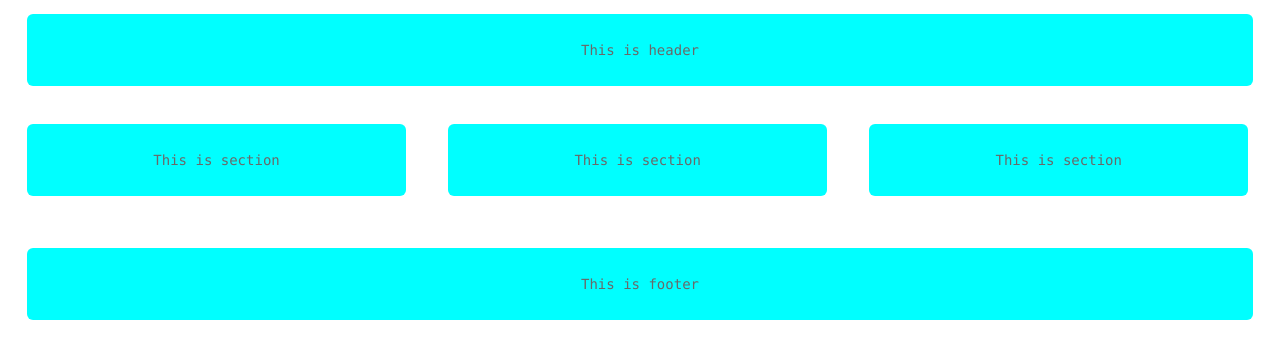
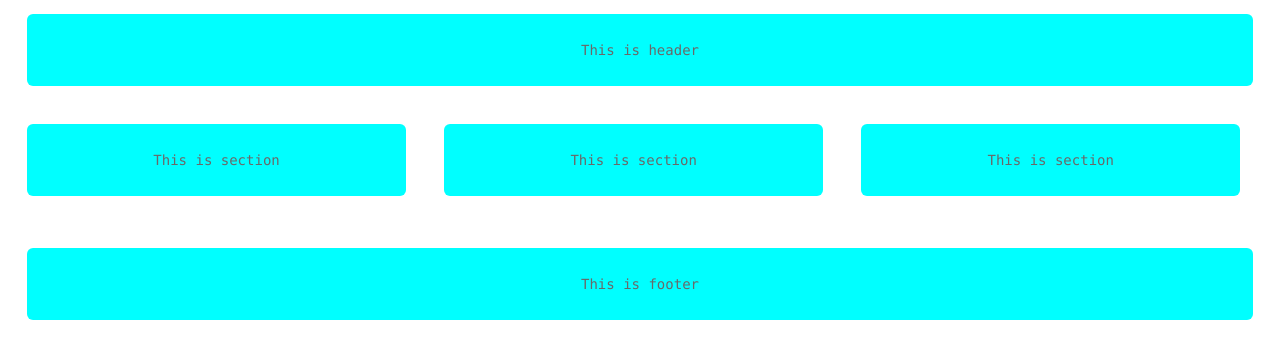
Before and after one commit to heartcrusher/heartcrusher.github.io, a plain HTML site: page index.html in a window 1280 px wide. Drawn offline with Linux system fonts and the light colour scheme.

Commit message:
inline-block without space method1

```diff
--- a/index.html
+++ b/index.html
@@ -7,9 +7,9 @@
     </head>
     <body>
         <header><p>This is header</p></header>
-        <section><p>This is section</p></section>
-        <section><p>This is section</p></section>
-        <section><p>This is section</p></section>
+        <section><p>This is section</p></section><section>
+        <p>This is section</p></section><section>
+        <p>This is section</p></section><!-- by placing just before preceeding section's end tag makes it appear without spaces -->
         <footer><p>This is footer</p></footer>
     </body>
 </html>
```
